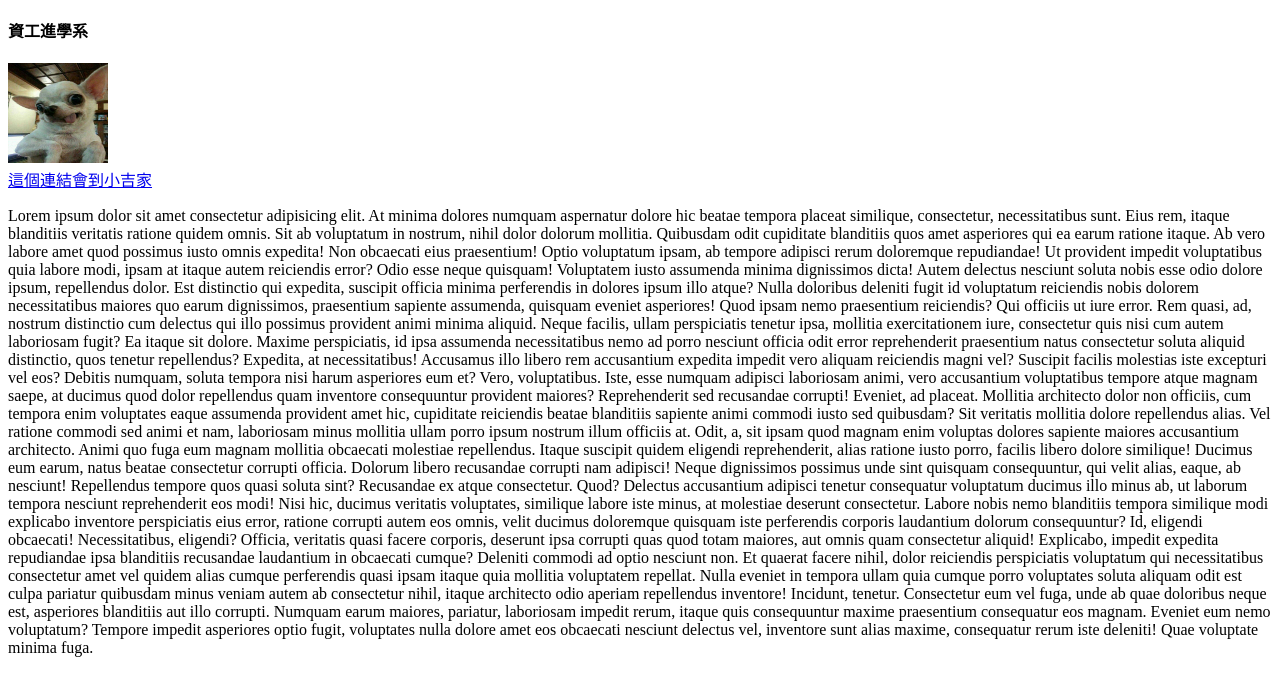
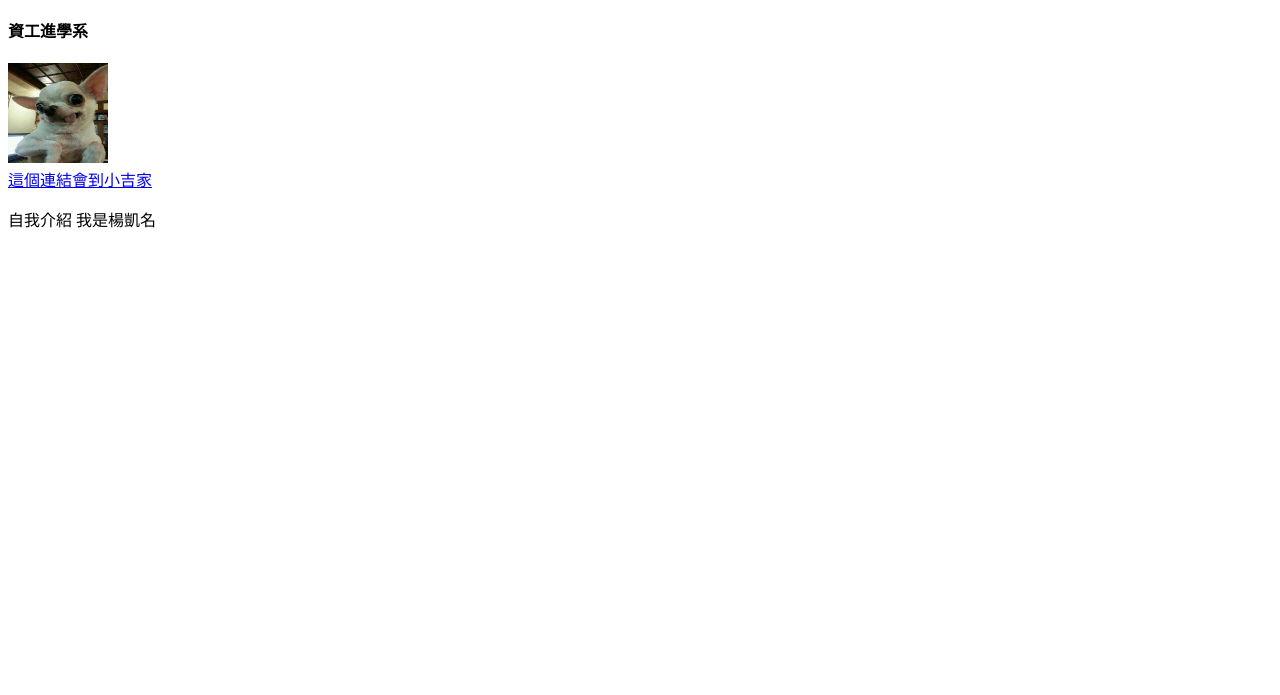
Before and after one commit to Pch0025677/1101-classdemo2-id, a plain HTML site: page w02/intro.html in a window 1280 px wide. Shown: the part 105-800 px from the top of the page. Drawn offline with Linux system fonts and the light colour scheme.

Commit message:
first commit

```diff
--- a/w02/intro.html
+++ b/w02/intro.html
@@ -15,71 +15,7 @@
     <a href="https://memeprod.s3.ap-northeast-1.amazonaws.com/user-wtf/1577003014874.jpg"><br>這個連結會到小吉家</a> <br\>
 
     <p>
-      Lorem ipsum dolor sit amet consectetur adipisicing elit. At minima dolores
-      numquam aspernatur dolore hic beatae tempora placeat similique,
-      consectetur, necessitatibus sunt. Eius rem, itaque blanditiis veritatis
-      ratione quidem omnis. Sit ab voluptatum in nostrum, nihil dolor dolorum
-      mollitia. Quibusdam odit cupiditate blanditiis quos amet asperiores qui ea
-      earum ratione itaque. Ab vero labore amet quod possimus iusto omnis
-      expedita! Non obcaecati eius praesentium! Optio voluptatum ipsam, ab
-      tempore adipisci rerum doloremque repudiandae! Ut provident impedit
-      voluptatibus quia labore modi, ipsam at itaque autem reiciendis error?
-      Odio esse neque quisquam! Voluptatem iusto assumenda minima dignissimos
-      dicta! Autem delectus nesciunt soluta nobis esse odio dolore ipsum,
-      repellendus dolor. Est distinctio qui expedita, suscipit officia minima
-      perferendis in dolores ipsum illo atque? Nulla doloribus deleniti fugit id
-      voluptatum reiciendis nobis dolorem necessitatibus maiores quo earum
-      dignissimos, praesentium sapiente assumenda, quisquam eveniet asperiores!
-      Quod ipsam nemo praesentium reiciendis? Qui officiis ut iure error. Rem
-      quasi, ad, nostrum distinctio cum delectus qui illo possimus provident
-      animi minima aliquid. Neque facilis, ullam perspiciatis tenetur ipsa,
-      mollitia exercitationem iure, consectetur quis nisi cum autem laboriosam
-      fugit? Ea itaque sit dolore. Maxime perspiciatis, id ipsa assumenda
-      necessitatibus nemo ad porro nesciunt officia odit error reprehenderit
-      praesentium natus consectetur soluta aliquid distinctio, quos tenetur
-      repellendus? Expedita, at necessitatibus! Accusamus illo libero rem
-      accusantium expedita impedit vero aliquam reiciendis magni vel? Suscipit
-      facilis molestias iste excepturi vel eos? Debitis numquam, soluta tempora
-      nisi harum asperiores eum et? Vero, voluptatibus. Iste, esse numquam
-      adipisci laboriosam animi, vero accusantium voluptatibus tempore atque
-      magnam saepe, at ducimus quod dolor repellendus quam inventore
-      consequuntur provident maiores? Reprehenderit sed recusandae corrupti!
-      Eveniet, ad placeat. Mollitia architecto dolor non officiis, cum tempora
-      enim voluptates eaque assumenda provident amet hic, cupiditate reiciendis
-      beatae blanditiis sapiente animi commodi iusto sed quibusdam? Sit
-      veritatis mollitia dolore repellendus alias. Vel ratione commodi sed animi
-      et nam, laboriosam minus mollitia ullam porro ipsum nostrum illum officiis
-      at. Odit, a, sit ipsam quod magnam enim voluptas dolores sapiente maiores
-      accusantium architecto. Animi quo fuga eum magnam mollitia obcaecati
-      molestiae repellendus. Itaque suscipit quidem eligendi reprehenderit,
-      alias ratione iusto porro, facilis libero dolore similique! Ducimus eum
-      earum, natus beatae consectetur corrupti officia. Dolorum libero
-      recusandae corrupti nam adipisci! Neque dignissimos possimus unde sint
-      quisquam consequuntur, qui velit alias, eaque, ab nesciunt! Repellendus
-      tempore quos quasi soluta sint? Recusandae ex atque consectetur. Quod?
-      Delectus accusantium adipisci tenetur consequatur voluptatum ducimus illo
-      minus ab, ut laborum tempora nesciunt reprehenderit eos modi! Nisi hic,
-      ducimus veritatis voluptates, similique labore iste minus, at molestiae
-      deserunt consectetur. Labore nobis nemo blanditiis tempora similique modi
-      explicabo inventore perspiciatis eius error, ratione corrupti autem eos
-      omnis, velit ducimus doloremque quisquam iste perferendis corporis
-      laudantium dolorum consequuntur? Id, eligendi obcaecati! Necessitatibus,
-      eligendi? Officia, veritatis quasi facere corporis, deserunt ipsa corrupti
-      quas quod totam maiores, aut omnis quam consectetur aliquid! Explicabo,
-      impedit expedita repudiandae ipsa blanditiis recusandae laudantium in
-      obcaecati cumque? Deleniti commodi ad optio nesciunt non. Et quaerat
-      facere nihil, dolor reiciendis perspiciatis voluptatum qui necessitatibus
-      consectetur amet vel quidem alias cumque perferendis quasi ipsam itaque
-      quia mollitia voluptatem repellat. Nulla eveniet in tempora ullam quia
-      cumque porro voluptates soluta aliquam odit est culpa pariatur quibusdam
-      minus veniam autem ab consectetur nihil, itaque architecto odio aperiam
-      repellendus inventore! Incidunt, tenetur. Consectetur eum vel fuga, unde
-      ab quae doloribus neque est, asperiores blanditiis aut illo corrupti.
-      Numquam earum maiores, pariatur, laboriosam impedit rerum, itaque quis
-      consequuntur maxime praesentium consequatur eos magnam. Eveniet eum nemo
-      voluptatum? Tempore impedit asperiores optio fugit, voluptates nulla
-      dolore amet eos obcaecati nesciunt delectus vel, inventore sunt alias
-      maxime, consequatur rerum iste deleniti! Quae voluptate minima fuga.
+      自我介紹 我是楊凱名
     </p>
   </body>
 </html>
```
Also changed, not shown: 1 other file.
